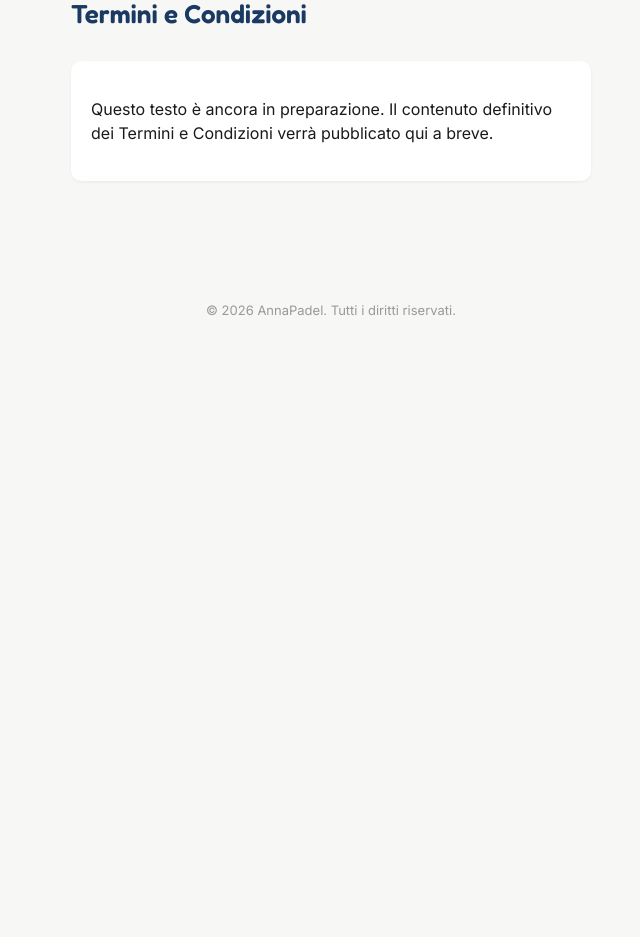
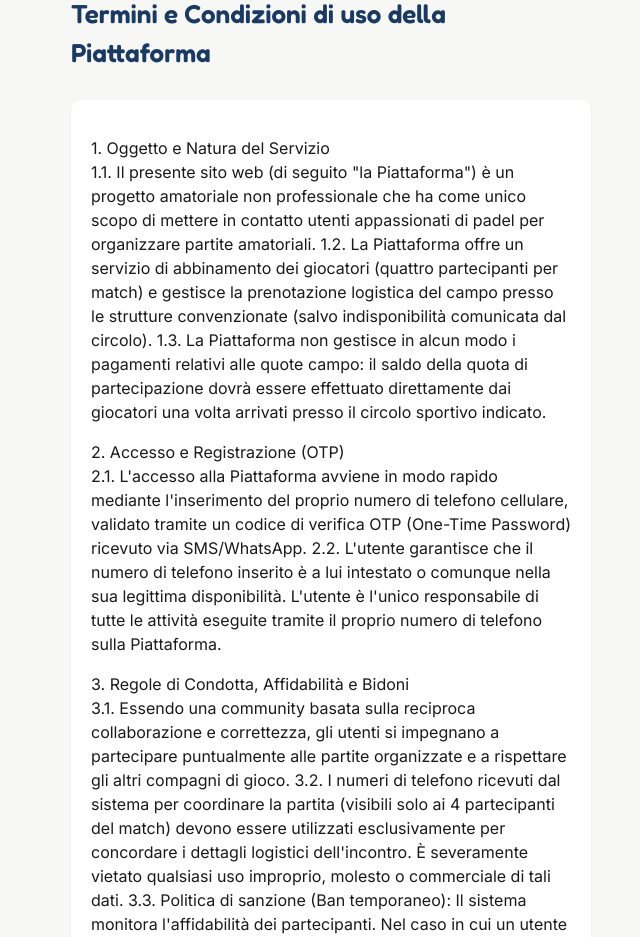
Before and after one commit to theseo212/padel-frontend, a Next.js app: page /termini in a window 1280 px wide. Shown: the part 160-1097 px from the top of the page, without its empty margins (309-949 px from the left). Before the commit the page ends 800 px from the top, so only its background shows below. Built offline with nearby package versions, Linux system fonts and the light colour scheme.

Commit message:
Add files via upload

```diff
--- a/app/termini/page.js
+++ b/app/termini/page.js
@@ -7,14 +7,48 @@ export default function TerminiECondizioni() {
     <main className="pagina">
       <div className="intestazione">
         <img src="/anna-avatar.png" alt="Anna" className="avatar-pagina" />
-        <h1>Termini e Condizioni</h1>
+        <h1>Termini e Condizioni di uso della Piattaforma</h1>
       </div>
-      <div className="sezione">
-        <p>
-          Questo testo è ancora in preparazione. Il contenuto definitivo dei Termini e
-          Condizioni verrà pubblicato qui a breve.
-        </p>
-      </div>
+
+<div className="sezione">
+
+  <p>1. Oggetto e Natura del Servizio<br />
+
+1.1. Il presente sito web (di seguito "la Piattaforma") è un progetto amatoriale non professionale che ha come unico scopo di mettere in contatto utenti appassionati di padel per organizzare partite amatoriali.
+1.2. La Piattaforma offre un servizio di abbinamento dei giocatori (quattro partecipanti per match) e gestisce la prenotazione logistica del campo presso le strutture convenzionate (salvo indisponibilità comunicata dal circolo).
+1.3. La Piattaforma non gestisce in alcun modo i pagamenti relativi alle quote campo: il saldo della quota di partecipazione dovrà essere effettuato direttamente dai giocatori una volta arrivati presso il circolo sportivo indicato.</p>
+
+  <p>2. Accesso e Registrazione (OTP)<br />
+
+2.1. L'accesso alla Piattaforma avviene in modo rapido mediante l'inserimento del proprio numero di telefono cellulare, validato tramite un codice di verifica OTP (One-Time Password) ricevuto via SMS/WhatsApp.
+2.2. L'utente garantisce che il numero di telefono inserito è a lui intestato o comunque nella sua legittima disponibilità. L'utente è l'unico responsabile di tutte le attività eseguite tramite il proprio numero di telefono sulla Piattaforma.</p>
+
+  <p>3. Regole di Condotta, Affidabilità e Bidoni<br />
+
+3.1. Essendo una community basata sulla reciproca collaborazione e correttezza, gli utenti si impegnano a partecipare puntualmente alle partite organizzate e a rispettare gli altri compagni di gioco.
+3.2. I numeri di telefono ricevuti dal sistema per coordinare la partita (visibili solo ai 4 partecipanti del match) devono essere utilizzati esclusivamente per concordare i dettagli logistici dell'incontro. È severamente vietato qualsiasi uso improprio, molesto o commerciale di tali dati.
+3.3. Politica di sanzione (Ban temporaneo): Il sistema monitora l'affidabilità dei partecipanti. Nel caso in cui un utente accumuli 3 segnalazioni per mancata presentazione ingiustificata ("bidone"), il suo account verrà automaticamente bannato e sospeso dalla Piattaforma per 7 giorni, impedendogli di organizzare o partecipare ad altre partite durante tale periodo.
+3.4. La piattaforma può sospendere o eliminare utenti che tengano comportamenti scorretti, offensivi, fraudolenti o contrari allo spirito della community.</p>
+
+    <p>4. Condizioni di utilizzo del servizio e Comunicazioni Commerciali<br />
+
+4.1. Poiché la Piattaforma è offerta agli utenti a titolo gratuito grazie al supporto di sponsor e campi di padel convenzionati, l'accettazione a ricevere comunicazioni promozionali, offerte e sconti tramite WhatsApp da parte dei partner commerciali costituisce condizione essenziale e necessaria per l'utilizzo del servizio e la partecipazione alle partite.
+4.2. Procedendo con la registrazione, l'utente accetta espressamente di ricevere tali messaggi promozionali al numero di telefono fornito in fase di autenticazione.</p>
+
+  <p>5. Limitazione di Responsabilità<br />
+
+5.1. La Piattaforma agisce unicamente come strumento tecnologico di incontro e prenotazione del campo. Non è in alcun modo responsabile per:
+Eventuali infortuni, danni fisici o materiali subiti dagli utenti durante le partite presso i circoli sportivi.
+Controversie, litigi o comportamenti scorretti insorti tra i giocatori dentro o fuori dal campo.
+Disdette improvvise, errori di prenotazione o variazioni di tariffe imputabili direttamente ai circoli di padel convenzionati.5.2. Ciascun giocatore partecipa alle partite sotto la propria esclusiva responsabilità personale e sportiva.</p>
+
+  <p>6. Modifiche ai Termini<br />
+
+Il gestore si riserva il diritto di modificare in qualsiasi momento i presenti Termini e Condizioni. Gli utenti saranno informati di eventuali modifiche significative tramite la Piattaforma. L'utilizzo continuato del sito dopo le modifiche implica l'accettazione delle stesse.</p>
+
+
+</div>
+
     </main>
   );
 }
```
